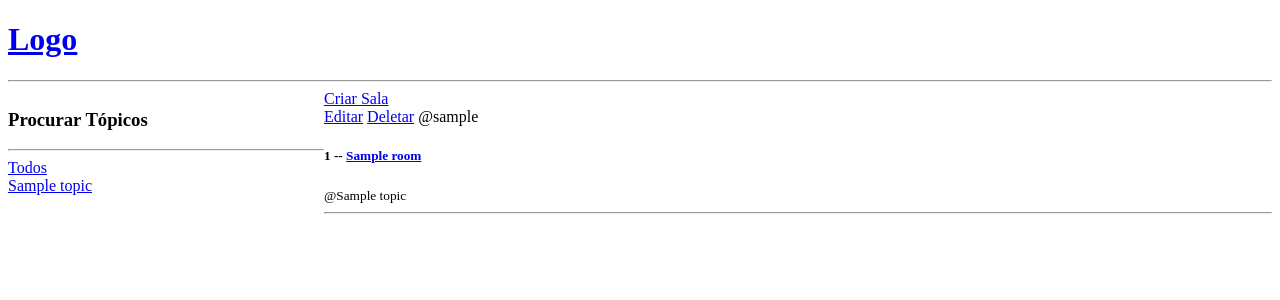
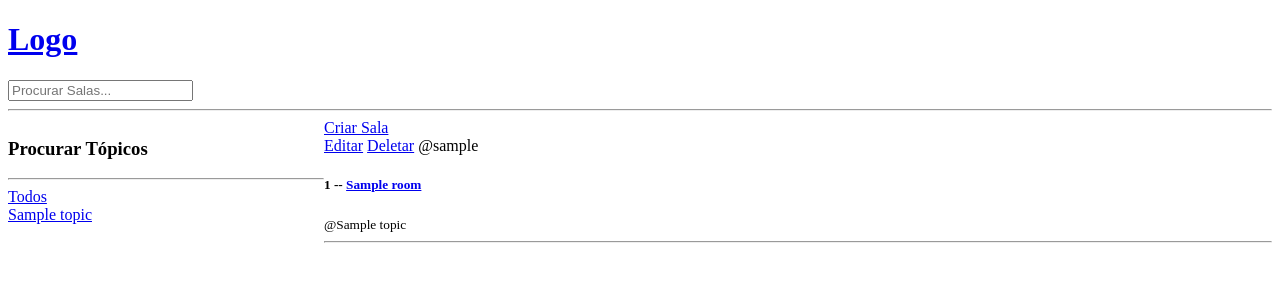
Before and after one commit to dimasabreu/Site-Django, a Django app: template base/templates/base/home.html in a window 1280 px wide. Shown: the top 300 px of the page. Run offline with Django 4.2, Linux system fonts and the light colour scheme; the template is opened without the code that fills it: most values are stand-ins (such as "Sample title", 1, 10 or a date in 2020).

Commit message:
adicionada um form para procurar salas

```diff
--- a/templates/navbar.html
+++ b/templates/navbar.html
@@ -2,4 +2,9 @@
     <h1>Logo</h1>
 </a>
 
+<form method="GET" action="{% url 'home' %}">
+    <input type='text' name='q' placeholder="Procurar Salas..."/>
+
+</form>
+
 <hr>
```
